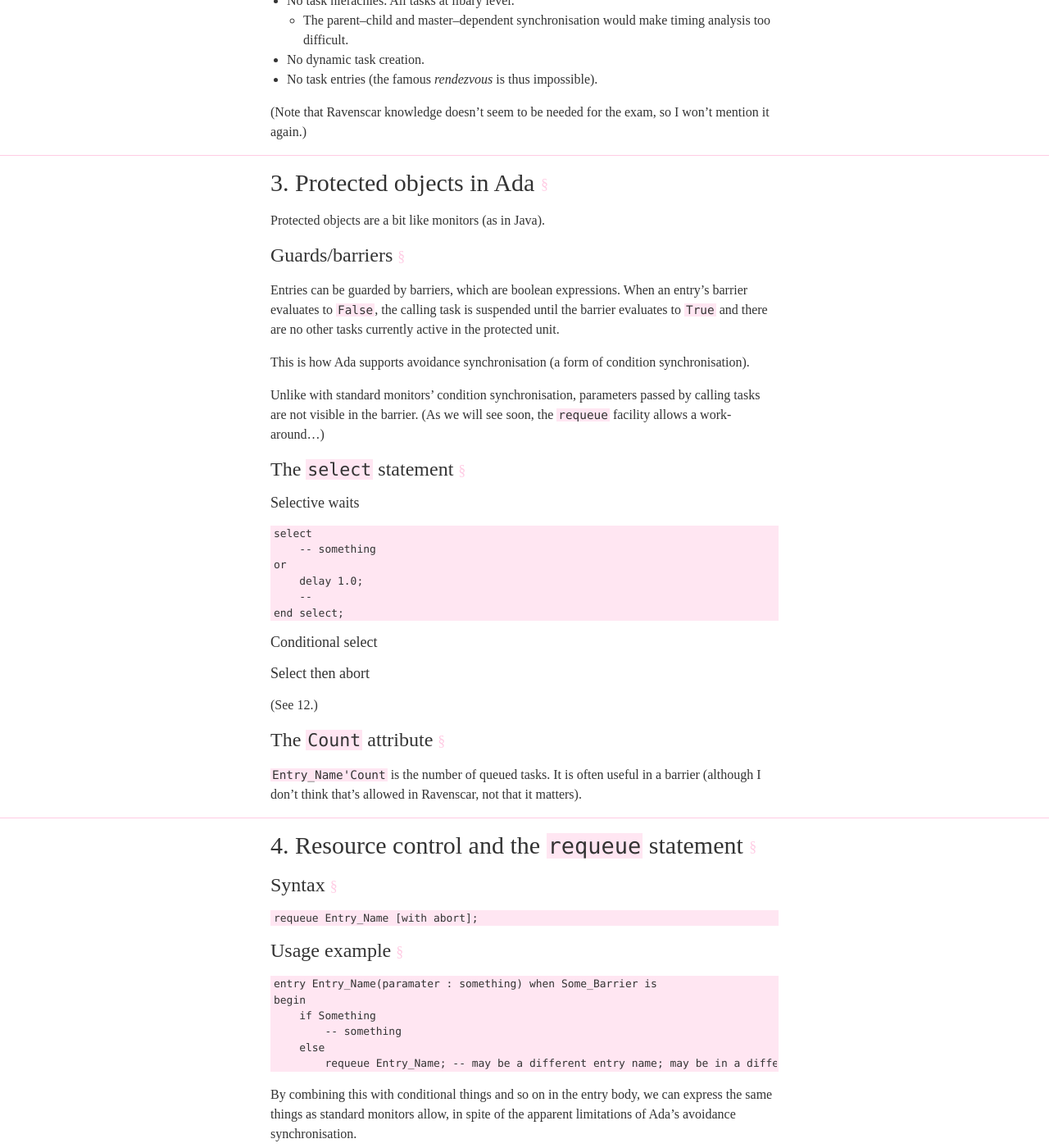
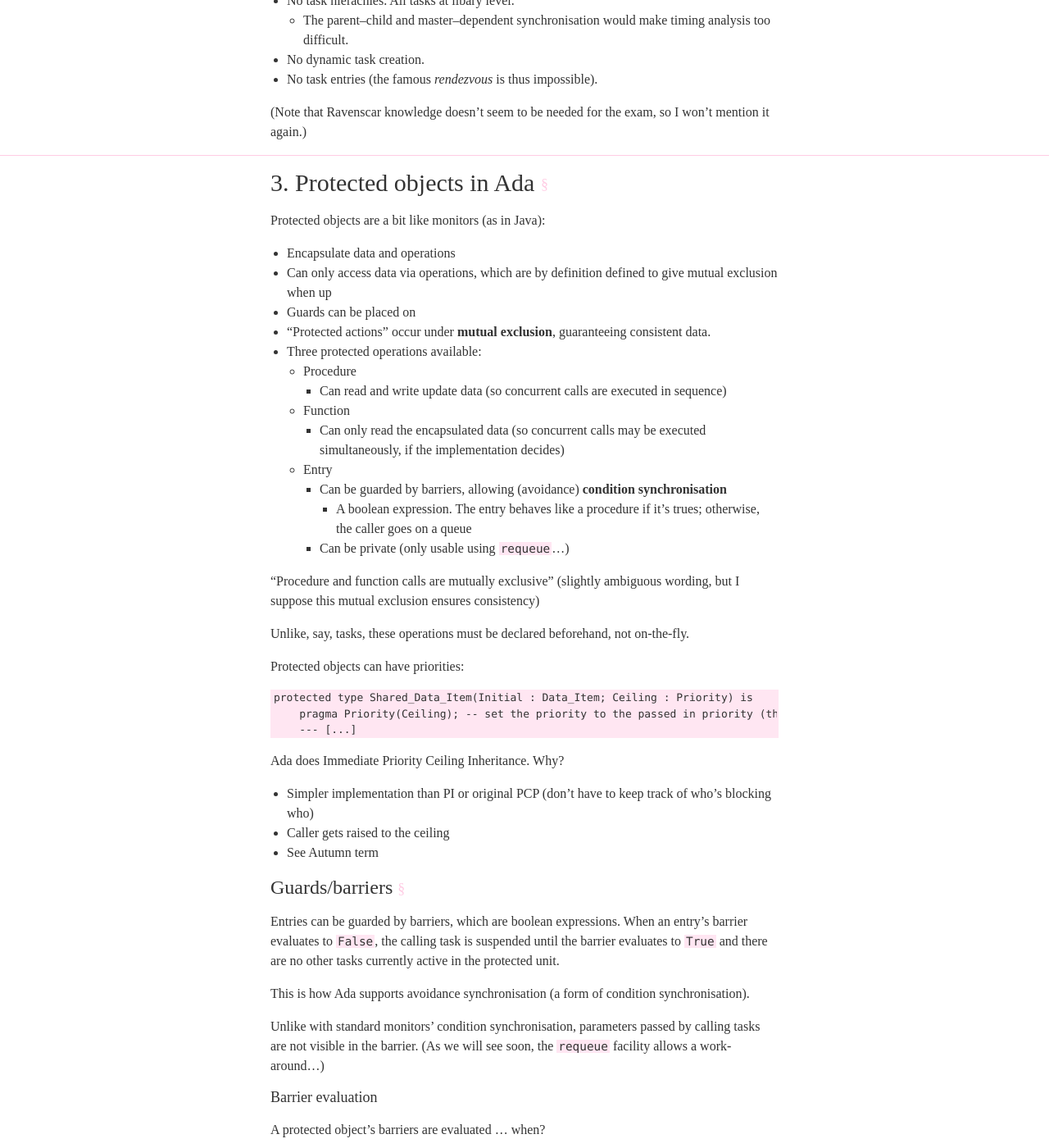
Before and after one commit to jclgoodwin/notes.joshuagoodw.in, a Jekyll site: the page built from pages/arts-spring.md, in a window 1280 px wide and 1400 px high, scrolled down 745 px. Shown: the whole window at 82% size. Built offline with Jekyll 4.4.1, drawn with Linux system fonts in a browser that asks for light colours; some web fonts are replaced; some of the changed text lies outside the part shown.

Commit message:
powering through lecture recordings for the fun of it

```diff
--- a/pages/arts-spring.md
+++ b/pages/arts-spring.md
@@ -41,7 +41,37 @@ Can be achieved either of two ways:
 
 ## 3. Protected objects in Ada
 
-Protected objects are a bit like monitors (as in Java).
+Protected objects are a bit like monitors (as in Java):
+
+* Encapsulate data and operations
+* Can only access data via operations, which are by definition defined to give mutual exclusion when up
+* Guards can be placed on
+* "Protected actions" occur under **mutual exclusion**, guaranteeing consistent data.
+* Three protected operations available:
+    - Procedure
+        - Can read and write update data (so concurrent calls are executed in sequence)
+    - Function
+        - Can only read the encapsulated data (so concurrent calls may be executed simultaneously, if the implementation decides)
+    - Entry
+        - Can be guarded by barriers, allowing (avoidance) **condition synchronisation**
+            - A boolean expression. The entry behaves like a procedure if it's trues; otherwise, the caller goes on a queue
+        - Can be private (only usable using `requeue`...)
+
+"Procedure and function calls are mutually exclusive" (slightly ambiguous wording, but I suppose this mutual exclusion ensures consistency)
+
+Unlike, say, tasks, these operations must be declared beforehand, not on-the-fly.
+
+Protected objects can have priorities:
+
+    protected type Shared_Data_Item(Initial : Data_Item; Ceiling : Priority) is
+        pragma Priority(Ceiling); -- set the priority to the passed in priority (the caller's ceiling?)
+        --- [...]
+
+Ada does Immediate Priority Ceiling Inheritance. Why?
+
+* Simpler implementation than PI or original PCP (don't have to keep track of who's blocking who)
+* Caller gets raised to the ceiling
+* See Autumn term
 
 ### Guards/barriers
 
@@ -53,16 +83,37 @@ This is how Ada supports avoidance synchronisation (a form of condition synchron
 Unlike with standard monitors' condition synchronisation, parameters passed by calling tasks are not visible in the barrier.
 (As we will see soon, the `requeue` facility allows a work-around...)
 
+#### Barrier evaluation
+
+A protected object's barriers are evaluated ... when?
+
+* When protected entry is called
+* After a task executes and leaves a protected procedure or entry
+    - Not a function (they are read-only)
+
+Remember that an "open" barrier is a `True` one.
+
 ### The `select` statement
 
-#### Selective waits
+Has 100s of uses.
+
+Wait for 1 second, and give up if the entry call takes longer:
 
     select
-        -- something
+        -- entry call
     or
         delay 1.0;
-        --
+        -- do something else
     end select;
+
+Give up if the entry call isn't immediately let through the barrier:
+
+    select
+        -- entry call;
+    else
+        -- do something else
+    end select;
+
 
 #### Conditional select
 
@@ -77,7 +128,14 @@ Unlike with standard monitors' condition synchronisation, parameters passed by c
 
 ## 4. Resource control and the `requeue` statement
 
-### Syntax
+Clearly, resource control often involves allocating different quantities of resources.
+This quantity might be passed as a parameter. So it's annoying that barriers don't have access to parameters.
+
+(**Bloom's criteria** describes this and other various information that might be useful to know, making the problem even clearer.)
+
+How to solve this? A "double interaction"? That would require atomicity to be done properly, or there'd be an opportunity for unwanted abortion.
+
+### Requeue
 
     requeue Entry_Name [with abort];
 
@@ -91,6 +149,18 @@ Unlike with standard monitors' condition synchronisation, parameters passed by c
             requeue Entry_Name; -- may be a different entry name; may be in a different protected unit
 
 By combining this with conditional things and so on in the entry body, we can express the same things as standard monitors allow, in spite of the apparent limitations of Ada's avoidance synchronisation.
+
+Including `with abort` says "reinstate any timeouts and allow the task to be aborted" when the task is requeued. The default, "without abort", prevents this (as if it is not queued).
+
+
+## 5. Clocks & time
+
+
+
+## 6. Programming common real-time abstractions
+
+(We assume, for now, that schedulability analysis is good and shows that deadlines can be met.)
+
 
 
 
```
